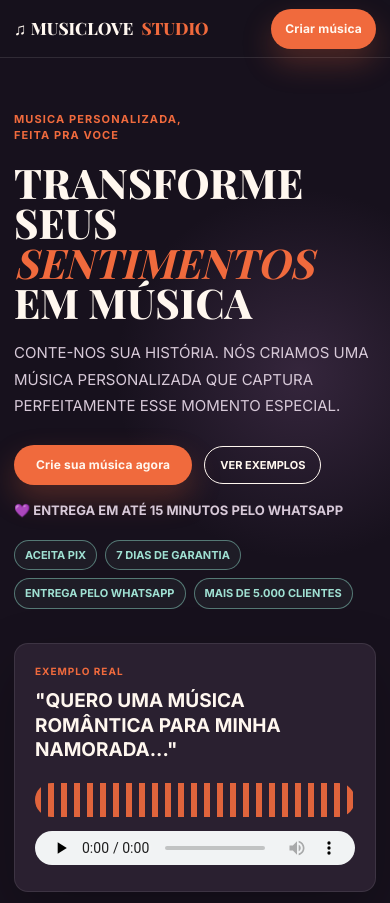
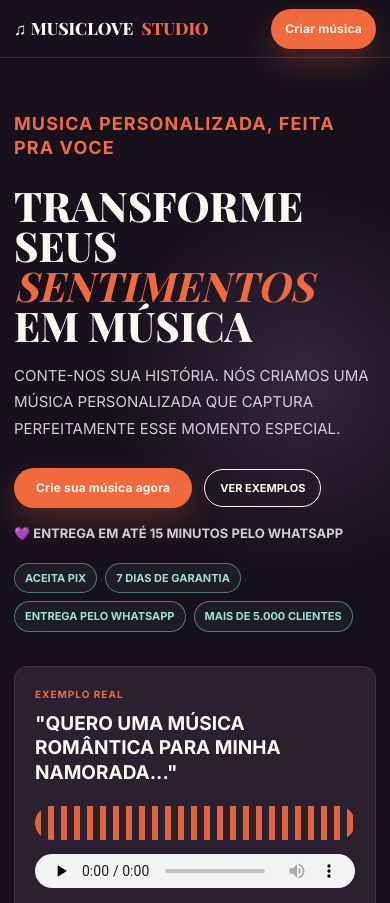
Before and after one commit to diegodantasx/musicplay, a website: page public/index.html in a window 390 px wide. Shown: the top 903 px of the page. Drawn offline with nearby package versions, Linux system fonts and the light colour scheme; no server answers; a web font is replaced by a local one.

Commit message:
Increase hero eyebrow font size

```diff
--- a/public/index.html
+++ b/public/index.html
@@ -627,9 +627,9 @@
     .hero-grid > div:first-child::before {
       content: "MUSICA PERSONALIZADA, FEITA PRA VOCE";
       display: block;
-      margin-bottom: 18px;
+      margin-bottom: 24px;
       color: #f06a3d;
-      font-size: 11px;
+      font-size: 22px;
       font-weight: 900;
       letter-spacing: 1.1px;
     }
@@ -890,7 +890,7 @@
       .nav { gap: 10px; }
       .hero { min-height: auto; padding: 54px 0 70px; text-align: left; }
       .hero-grid { grid-template-columns: 1fr; gap: 34px; }
-      .hero-grid > div:first-child::before { max-width: 190px; line-height: 1.45; }
+      .hero-grid > div:first-child::before { max-width: 100%; font-size: 18px; line-height: 1.35; }
       h1 { width: 100%; max-width: 100%; font-size: clamp(36px, 10.5vw, 43px); line-height: .98; overflow-wrap: break-word; }
       .hero p { width: 100%; max-width: 100%; font-size: 15px; text-align: left; }
       .hero-actions { justify-content: flex-start; }
```
